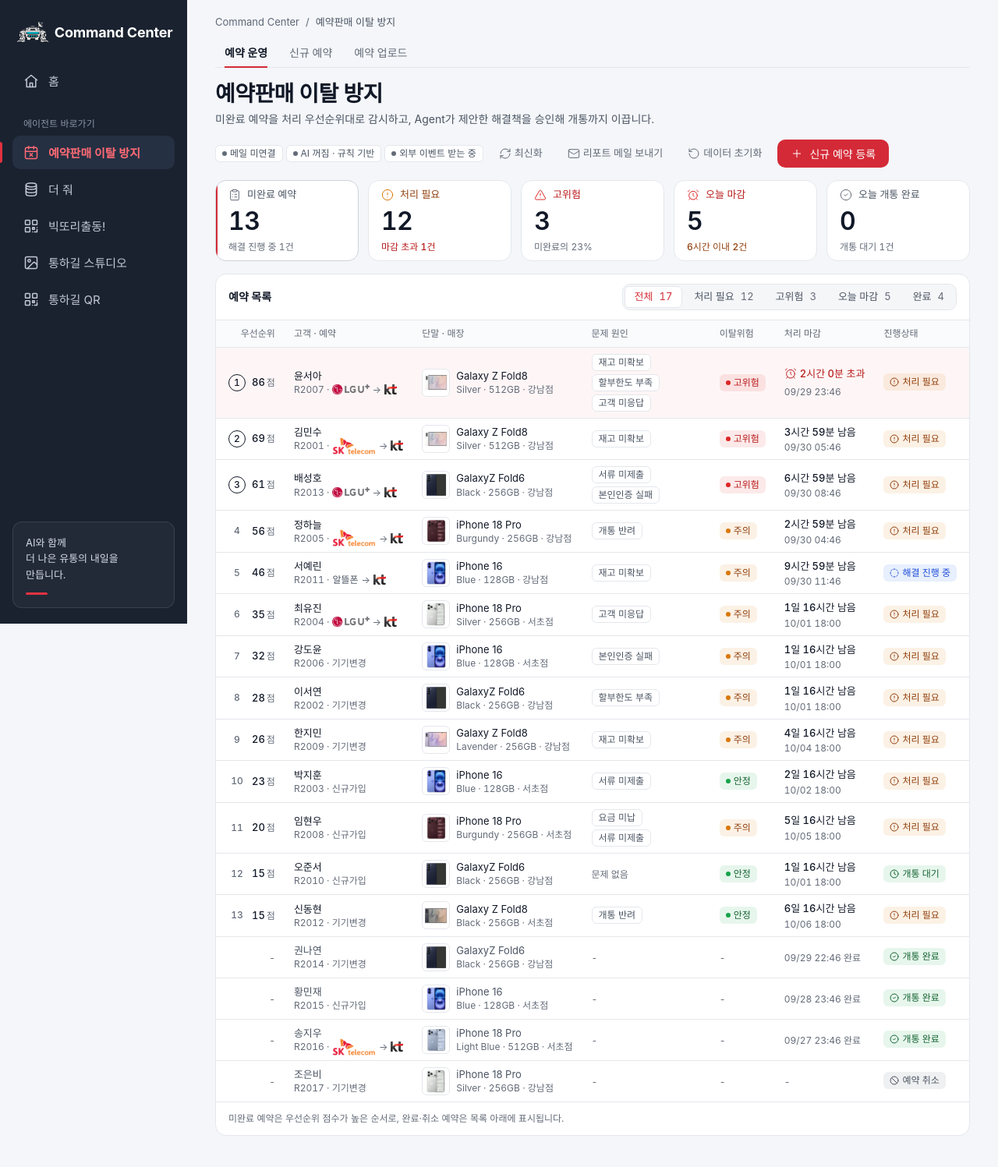
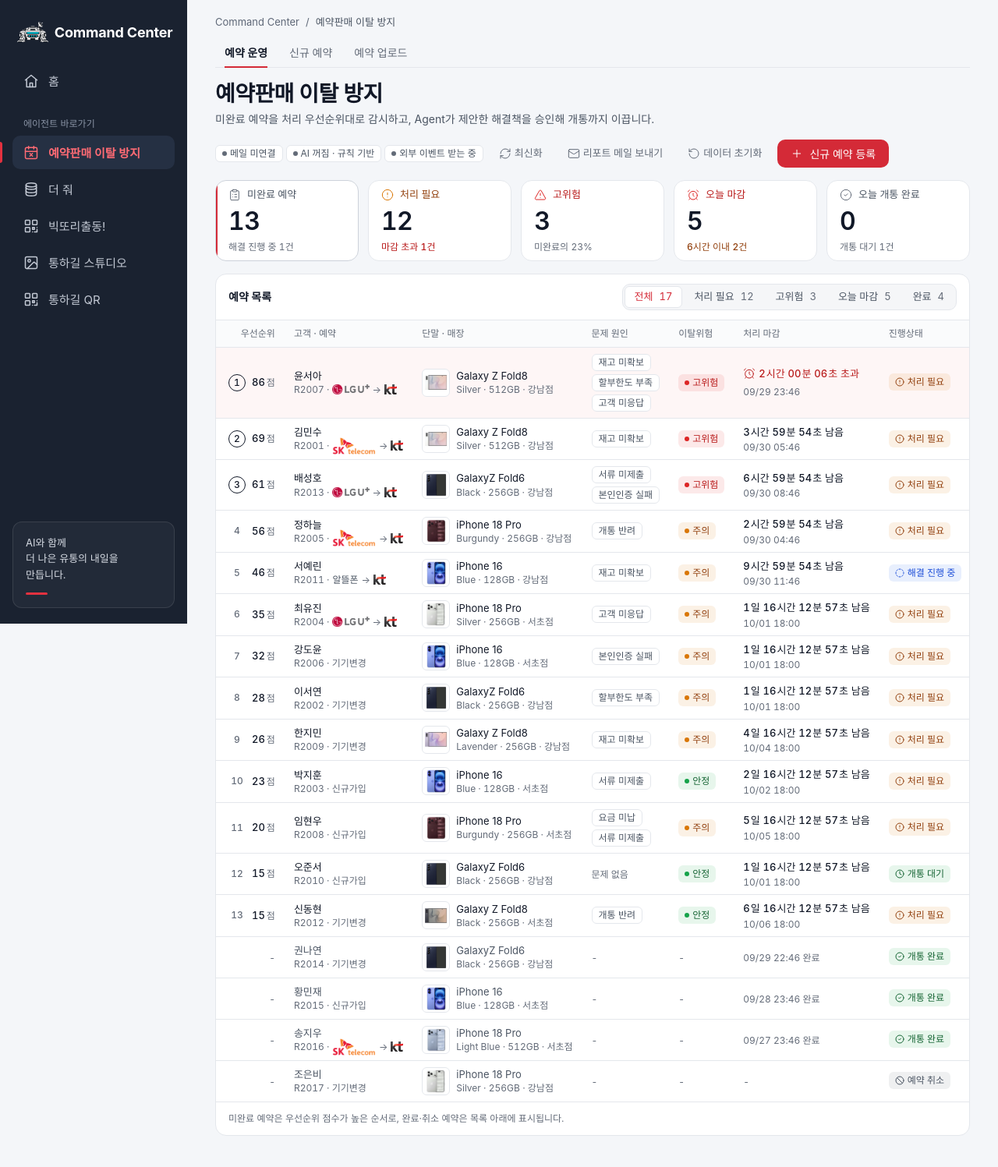
Before and after one commit to KT-K-NewDeal-Pangyo-Class01-Team02/K_NewDeal_Agent_Project, a Flask app: page /savedeal in a window 1280 px wide. Shown: the whole page at 78% size. Run offline with Flask 3, Linux system fonts and the light colour scheme; data comes from the database, SQL or seed files in the repository; data that the repository does not hold is empty; some web fonts are replaced.

Commit message:
feat(savedeal): show seconds with a rolling digit animation
- 남은 시간·고객 대기 시간을 화면에서 초 단위까지 표시 (05분 09초처럼 두 자리로 맞춰 폭 흔들림 없음)
- 바뀐 숫자 한 자리만 아래에서 위로 부드럽게 올라오는 주행거리계식 애니메이션
- 움직임 줄이기 설정이면 애니메이션 없이 바로 바뀜
- 상세 패널 처리 마감 칸은 한 줄 전체를 써서 잘리지 않게

Co-Authored-By: Claude Opus 5.5 <noreply@anthropic.com>

```diff
--- a/savedeal_seunghoon/static/css/common.css
+++ b/savedeal_seunghoon/static/css/common.css
@@ -105,6 +105,7 @@
   --duration-base: 160ms;
   --ease-out: cubic-bezier(0.2, 0, 0, 1);
   --duration-spin: 900ms;
+  --duration-tick: 420ms;
 
   /* 겹침 순서 */
   --z-overlay: 10;
--- a/savedeal_seunghoon/static/css/dashboard.css
+++ b/savedeal_seunghoon/static/css/dashboard.css
@@ -669,6 +669,88 @@
   gap: var(--space-2);
 }
 
+/* 초 단위로 흐르는 처리 마감은 글자가 길어 아래 줄 전체를 쓴다 (점수 두 칸은 위에 나란히) */
+.score-grid:has(.is-countdown) {
+  grid-template-columns: minmax(0, 1fr) minmax(0, 1fr);
+}
+
+.score-tile.is-countdown {
+  grid-column: 1 / -1;
+}
+
+/* ── 흐르는 시간: 바뀐 숫자만 아래에서 위로 부드럽게 올라온다 ── */
+.ticker {
+  display: inline-flex;
+  align-items: center;
+  white-space: nowrap;
+  font-variant-numeric: tabular-nums;
+}
+
+.tick-digit {
+  position: relative;
+  display: inline-block;
+  height: 1.3em;
+  line-height: 1.3em;
+  overflow: hidden;
+}
+
+.tick-face {
+  display: block;
+}
+
+.tick-face.is-entering {
+  animation: tick-enter var(--duration-tick) var(--ease-out) both;
+}
+
+.tick-face.is-leaving {
+  position: absolute;
+  inset: 0;
+  animation: tick-leave var(--duration-tick) var(--ease-out) both;
+}
+
+.tick-unit {
+  line-height: 1.3em;
+  margin-left: 0.08em;
+}
+
+.tick-unit + .tick-digit {
+  margin-left: 0.3em;
+}
+
+.tick-suffix {
+  line-height: 1.3em;
+  margin-left: 0.3em;
+}
+
+@keyframes tick-enter {
+  from {
+    transform: translateY(80%);
+    opacity: 0;
+  }
+  to {
+    transform: translateY(0);
+    opacity: 1;
+  }
+}
+
+@keyframes tick-leave {
+  from {
+    transform: translateY(0);
+    opacity: 1;
+  }
+  to {
+    transform: translateY(-80%);
+    opacity: 0;
+  }
+}
+
+@media (prefers-reduced-motion: reduce) {
+  .tick-face.is-entering,
+  .tick-face.is-leaving {
+    animation: none;
+  }
+}
+
 /* 완료·취소 예약은 타일이 하나뿐이라 한 줄 전체를 쓴다 */
 .score-tile:only-child {
   grid-column: 1 / -1;
--- a/savedeal_seunghoon/static/js/dashboard.js
+++ b/savedeal_seunghoon/static/js/dashboard.js
@@ -45,19 +45,6 @@
     return Date.now() + clock.offset;
   }
 
-  // 서버 dashboard_service._duration_label 과 같은 규칙
-  function durationText(ms, withSeconds) {
-    var total = Math.floor(Math.abs(ms) / 1000);
-    var days = Math.floor(total / 86400);
-    var hours = Math.floor((total % 86400) / 3600);
-    var minutes = Math.floor((total % 3600) / 60);
-    var seconds = total % 60;
-    if (days) return days + "일 " + hours + "시간";
-    if (hours) return hours + "시간 " + minutes + "분";
-    if (withSeconds) return minutes ? minutes + "분 " + seconds + "초" : seconds + "초";
-    return minutes ? minutes + "분" : "1분 미만";
-  }
-
   // data-deadline: 남은 시간 / data-since: 지난 시간. data-overdue-class: 마감이 지나면 붙일 클래스
   function liveDeadline(node, deadlineIso, overdueClass, withIcon) {
     node.dataset.deadline = deadlineIso;
@@ -76,20 +63,89 @@
   function renderLive(node) {
     if (node.dataset.since) {
       var since = parseLocal(node.dataset.since);
-      if (!isNaN(since)) node.textContent = durationText(nowMs() - since, false);
+      if (!isNaN(since)) renderTicker(node, timeParts(nowMs() - since), "", false);
       return;
     }
     var deadline = parseLocal(node.dataset.deadline);
     if (isNaN(deadline)) return;
     var left = deadline - nowMs();
     var overdue = left < 0;
-    var text = durationText(left, true) + (overdue ? " 초과" : " 남음");
     if (node.dataset.overdueClass) node.classList.toggle(node.dataset.overdueClass, overdue);
     var row = node.closest(".reservation-row");
     if (row) row.classList.toggle("is-overdue", overdue);
-    node.textContent = "";
-    if (overdue && node.dataset.overdueIcon) node.appendChild(icon("alarm-clock"));
-    node.appendChild(document.createTextNode(text));
+    renderTicker(node, timeParts(left), overdue ? "초과" : "남음", overdue && !!node.dataset.overdueIcon);
+  }
+
+  // ── 초 단위 숫자 애니메이션 ──────────────────────────────────────
+  // 화면의 시간은 초까지 보여 주고, 바뀐 숫자 한 자리만 아래에서 위로 부드럽게 올라온다 (주행거리계처럼).
+  // 앞 단위가 있으면 두 자리로 채워(05분 09초) 숫자가 바뀌어도 글자 폭이 흔들리지 않게 한다.
+  var REDUCED_MOTION = !!(window.matchMedia && window.matchMedia("(prefers-reduced-motion: reduce)").matches);
+
+  function pad2(n) {
+    return n < 10 ? "0" + n : String(n);
+  }
+
+  // 예: [{num: "3", unit: "시간"}, {num: "05", unit: "분"}, {num: "09", unit: "초"}]
+  function timeParts(ms) {
+    var total = Math.floor(Math.abs(ms) / 1000);
+    var values = [
+      [Math.floor(total / 86400), "일"],
+      [Math.floor((total % 86400) / 3600), "시간"],
+      [Math.floor((total % 3600) / 60), "분"],
+      [total % 60, "초"],
+    ];
+    var parts = [];
+    values.forEach(function (pair, index) {
+      if (!parts.length && pair[0] === 0 && index < values.length - 1) return;
+      parts.push({ num: parts.length ? pad2(pair[0]) : String(pair[0]), unit: pair[1] });
+    });
+    return parts;
+  }
+
+  function renderTicker(node, parts, suffix, withIcon) {
+    // 자릿수·단위·아이콘이 그대로면 바뀐 숫자만 굴리고, 달라졌을 때만 새로 그린다
+    var signature =
+      parts.map(function (p) { return p.num.length + p.unit; }).join(" ") + "|" + suffix + "|" + (withIcon ? "icon" : "");
+    var digits = parts.map(function (p) { return p.num; }).join("");
+    if (node.dataset.tickerSig !== signature) {
+      node.dataset.tickerSig = signature;
+      node.textContent = "";
+      if (withIcon) node.appendChild(icon("alarm-clock"));
+      var ticker = el("span", "ticker");
+      parts.forEach(function (part) {
+        for (var i = 0; i < part.num.length; i++) {
+          var slot = el("span", "tick-digit");
+          slot.appendChild(el("span", "tick-face", part.num.charAt(i)));
+          ticker.appendChild(slot);
+        }
+        ticker.appendChild(el("span", "tick-unit", part.unit));
+      });
+      if (suffix) ticker.appendChild(el("span", "tick-suffix", suffix));
+      node.appendChild(ticker);
+      return;
+    }
+    node.querySelectorAll(".tick-digit").forEach(function (slot, index) {
+      if (slot.lastElementChild.textContent !== digits.charAt(index)) rollDigit(slot, digits.charAt(index));
+    });
+  }
+
+  function rollDigit(slot, next) {
+    if (REDUCED_MOTION) {
+      slot.lastElementChild.textContent = next;
+      return;
+    }
+    // 아직 사라지는 중인 숫자가 있으면 먼저 치운다 (탭을 오래 비웠다 돌아온 경우 등)
+    while (slot.children.length > 1) slot.removeChild(slot.firstElementChild);
+    var old = slot.firstElementChild;
+    old.className = "tick-face is-leaving";
+    var face = el("span", "tick-face is-entering", next);
+    slot.appendChild(face);
+    old.addEventListener("animationend", function () {
+      if (old.parentNode) old.parentNode.removeChild(old);
+    });
+    face.addEventListener("animationend", function () {
+      face.classList.remove("is-entering");
+    });
   }
 
   function tickTimes() {
@@ -455,6 +511,7 @@
       scores.appendChild(scoreTile("이탈위험 점수", detail.churn_risk_score, detail.risk_label, riskClass));
       scores.appendChild(scoreTile("우선순위", detail.priority_score + "점", null));
       var deadlineTile = scoreTile("처리 마감", detail.deadline_label, detail.deadline_display, null);
+      deadlineTile.classList.add("is-countdown");
       liveDeadline($(".score-tile-value", deadlineTile), detail.activation_deadline, "tone-danger", false);
       scores.appendChild(deadlineTile);
     } else {
```
